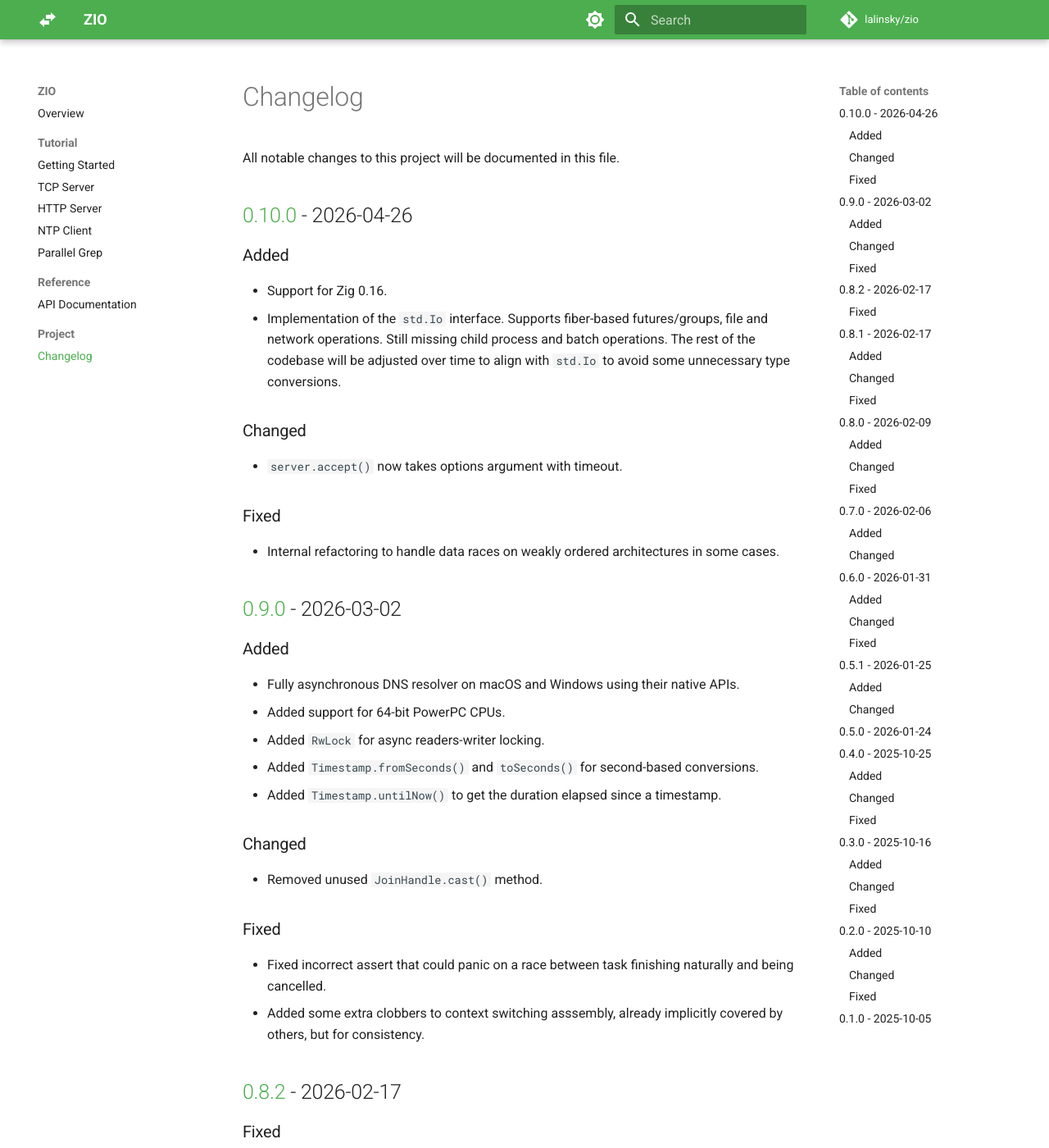
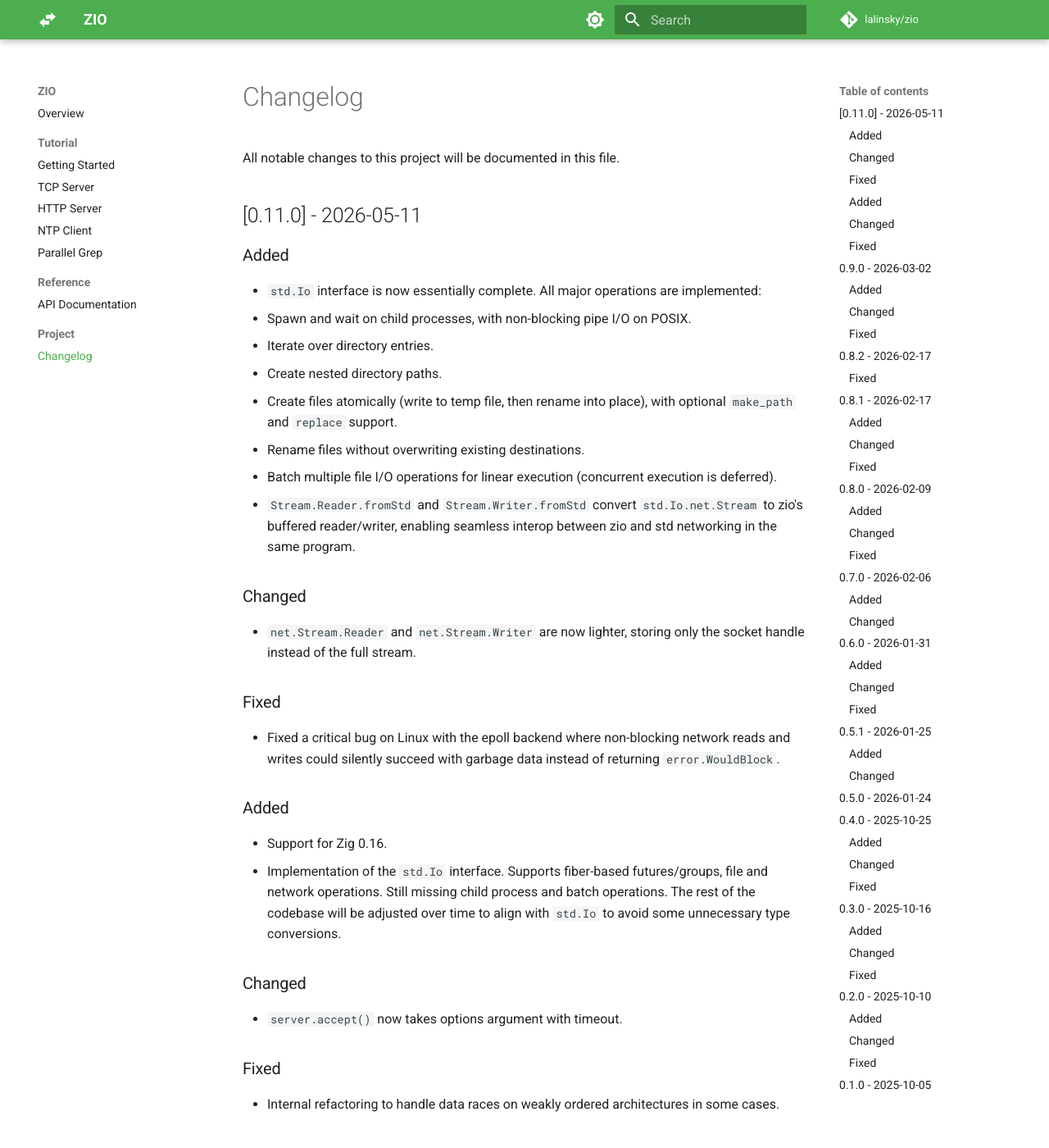
Before and after one commit to lalinsky/zio, an MkDocs documentation site: the page built from docs/changelog.md, in a window 1280 px wide and 1400 px high. Shown: the whole window at 82% size. Built offline with MkDocs 1.6.1 and Material for MkDocs 9.7.7, drawn with Linux system fonts in a browser that asks for light colours; comment, search, counter and statistics services are not loaded.

Commit message:
Release v0.11.0

```diff
--- a/docs/changelog.md
+++ b/docs/changelog.md
@@ -2,7 +2,30 @@
 
 All notable changes to this project will be documented in this file.
 
-## [0.10.0] - 2026-04-26
+## [0.11.0] - 2026-05-11
+
+### Added
+
+- `std.Io` interface is now essentially complete. All major operations are implemented:
+  - Spawn and wait on child processes, with non-blocking pipe I/O on POSIX.
+  - Iterate over directory entries.
+  - Create nested directory paths.
+  - Create files atomically (write to temp file, then rename into place), with optional `make_path`
+    and `replace` support.
+  - Rename files without overwriting existing destinations.
+  - Batch multiple file I/O operations for linear execution (concurrent execution is deferred).
+- `Stream.Reader.fromStd` and `Stream.Writer.fromStd` convert `std.Io.net.Stream` to zio's buffered
+  reader/writer, enabling seamless interop between zio and std networking in the same program.
+
+### Changed
+
+- `net.Stream.Reader` and `net.Stream.Writer` are now lighter, storing only the socket handle instead of
+  the full stream.
+
+### Fixed
+
+- Fixed a critical bug on Linux with the epoll backend where non-blocking network reads and writes could
+  silently succeed with garbage data instead of returning `error.WouldBlock`.
 
 ### Added
 
```
Also changed, not shown: README.md (+1 -1 lines), docs/getting-started.md (+1 -1 lines), 1 other file.
